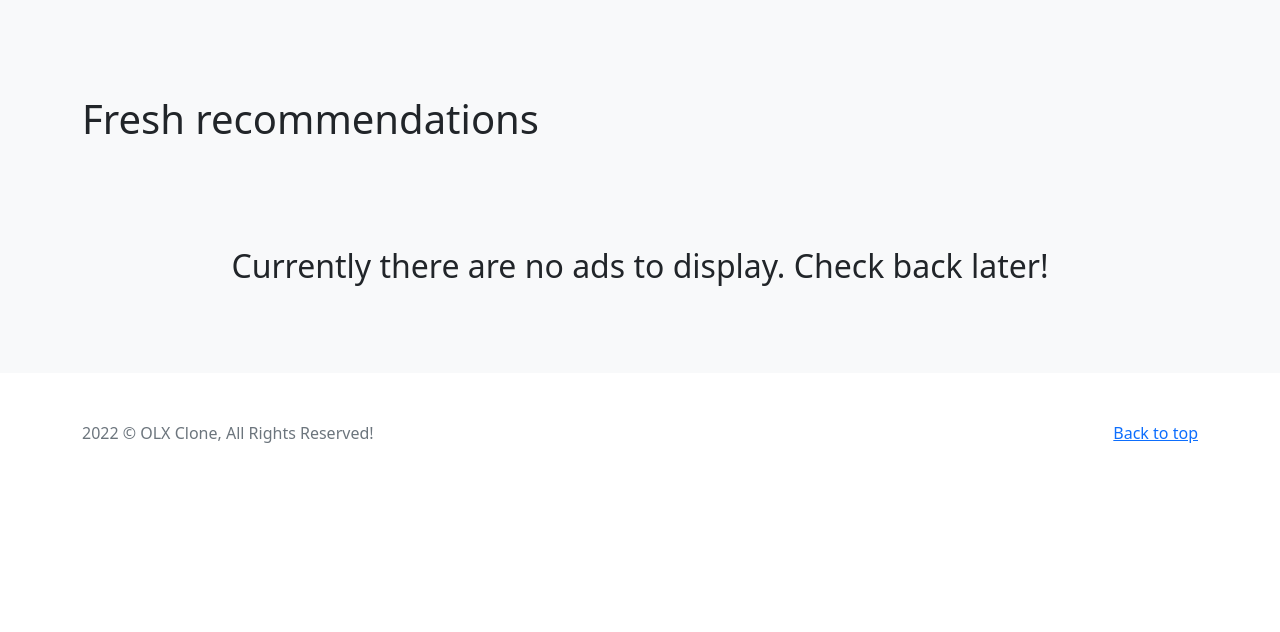
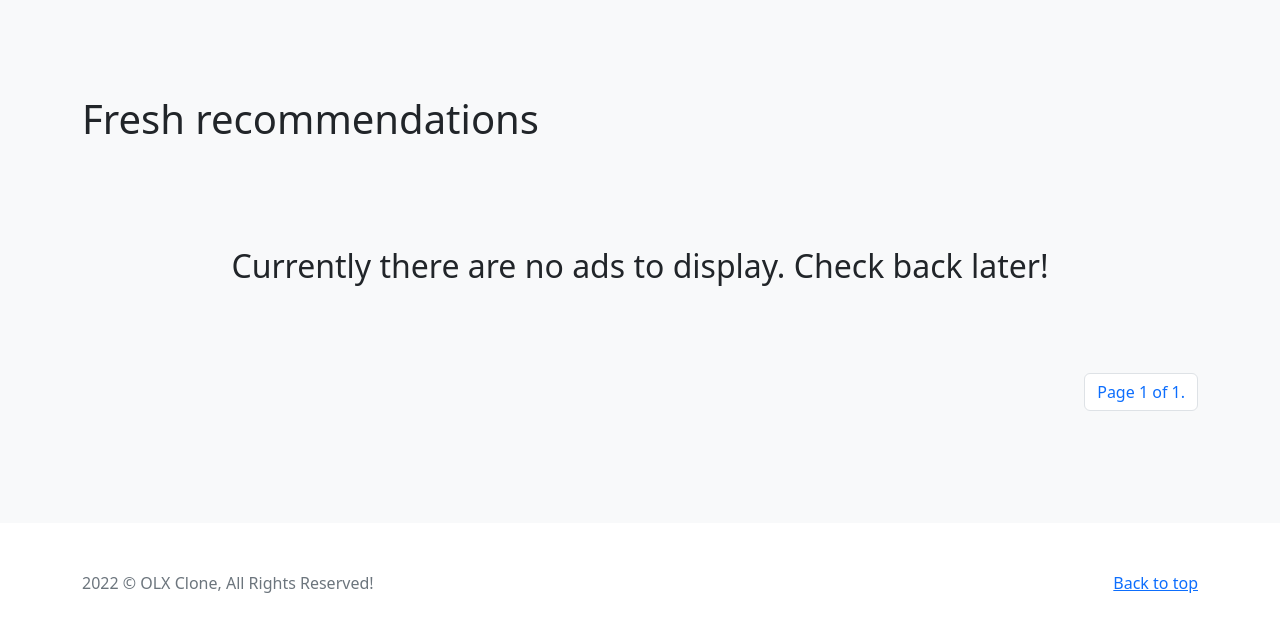
Before and after one commit to sameeramin/olx, a Django app: page / in a window 1280 px wide. Shown: the part 71-703 px from the top of the page. Run offline with Django 3.2, Linux system fonts and the light colour scheme; data that the repository does not hold is empty.

Commit message:
Added pagination

```diff
--- a/listing/templates/listing/index.html
+++ b/listing/templates/listing/index.html
@@ -3,9 +3,9 @@
 {% block extra_styles %}
 
     .bd-placeholder-img {
-        width: 100%;
-        height: 225px;
-        object-fit: cover;
+    width: 100%;
+    height: 225px;
+    object-fit: cover;
     }
 {% endblock %}
 
@@ -29,7 +29,7 @@
         </div>
     {% endif %}
     <div class="row row-cols-1 row-cols-sm-2 row-cols-md-3 g-3">
-        {% for ad in object_list %}
+        {% for ad in page_obj %}
             <div class="col">
                 <div class="card shadow-sm">
                     <img src="{% static "images/" %}{{ ad.image_set.first }}" alt="ad image"
@@ -44,7 +44,8 @@
                         <p class="card-text">{{ ad.short_description }}</p>
                         <div class="d-flex justify-content-between align-items-center">
                             <div class="btn-group">
-                                <a href="{% url "ad-details" pk=ad.id %}" class="btn btn-sm btn-outline-secondary">View</a>
+                                <a href="{% url "ad-details" pk=ad.id %}"
+                                   class="btn btn-sm btn-outline-secondary">View</a>
                             </div>
                             <small class="text-muted">{{ ad.created_at|timesince }}</small>
                         </div>
@@ -53,4 +54,26 @@
             </div>
         {% endfor %}
     </div>
+    <div class="row py-lg-5">
+        <div class="col d-flex flex-row-reverse">
+            <nav aria-label="Listing page navigation">
+                <ul class="pagination">
+                    {% if page_obj.has_previous %}
+                        <li class="page-item"><a class="page-link" href="?page=1">&laquo; First</a></li>
+                        <li class="page-item"><a class="page-link" href="?page={{ page_obj.previous_page_number }}">Previous</a>
+                        </li>
+                    {% endif %}
+                    <li class="page-item">
+                        <span class="current page-link">Page {{ page_obj.number }} of {{ page_obj.paginator.num_pages }}. </span>
+                    </li>
+                    {% if page_obj.has_next %}
+                        <li class="page-item"><a class="page-link" href="?page={{ page_obj.next_page_number }}">Next</a>
+                        </li>
+                        <li class="page-item"><a class="page-link" href="?page={{ page_obj.paginator.num_pages }}">Last
+                            &raquo;</a></li>
+                    {% endif %}
+                </ul>
+            </nav>
+        </div>
+    </div>
 {% endblock %}
--- a/listing/views.py
+++ b/listing/views.py
@@ -12,6 +12,7 @@ from listing.forms import ListingForm
 
 class ListListingView(ListView):
     """ Lists all the ads """
+    paginate_by = 6
     model = Listing
     template_name = 'listing/index.html'
 
```
